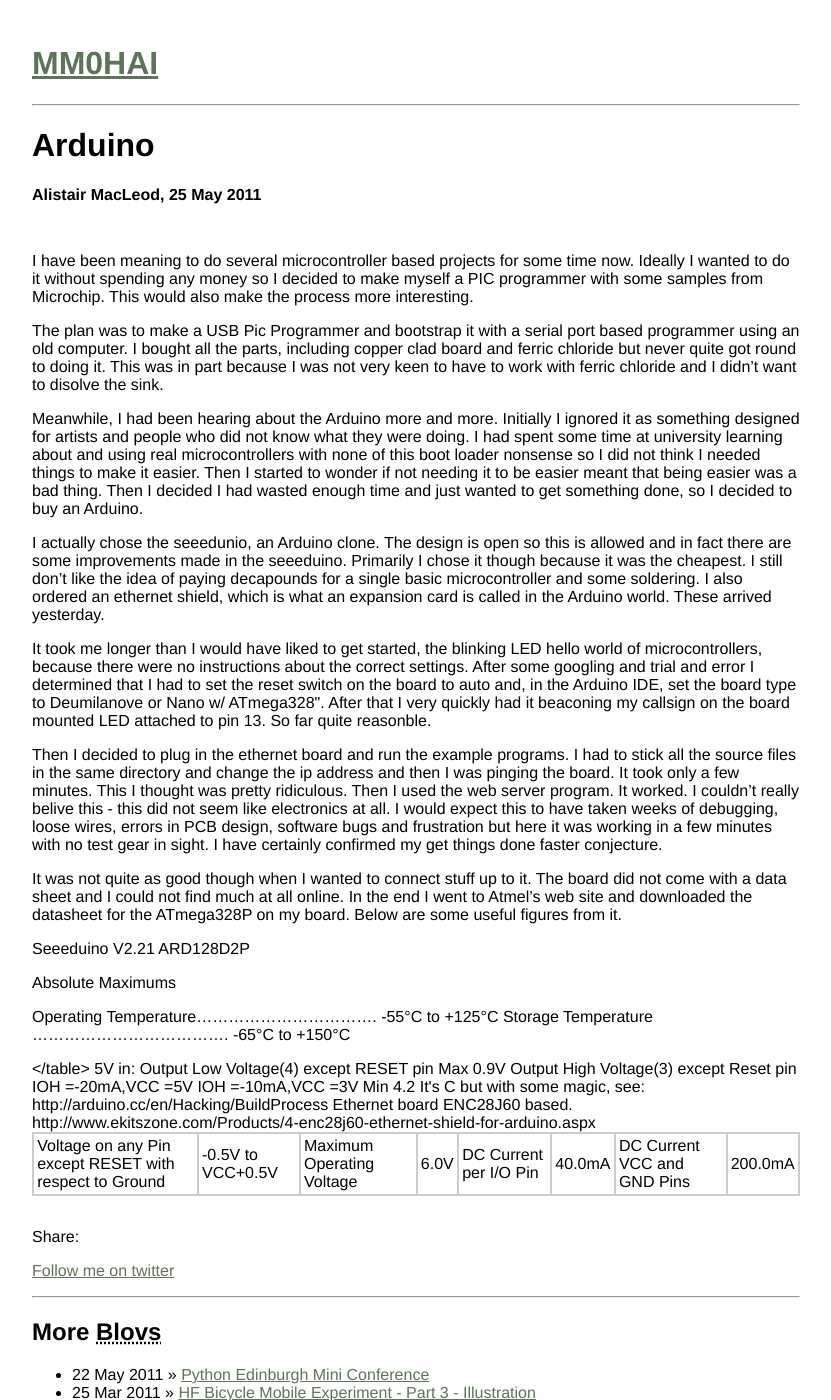
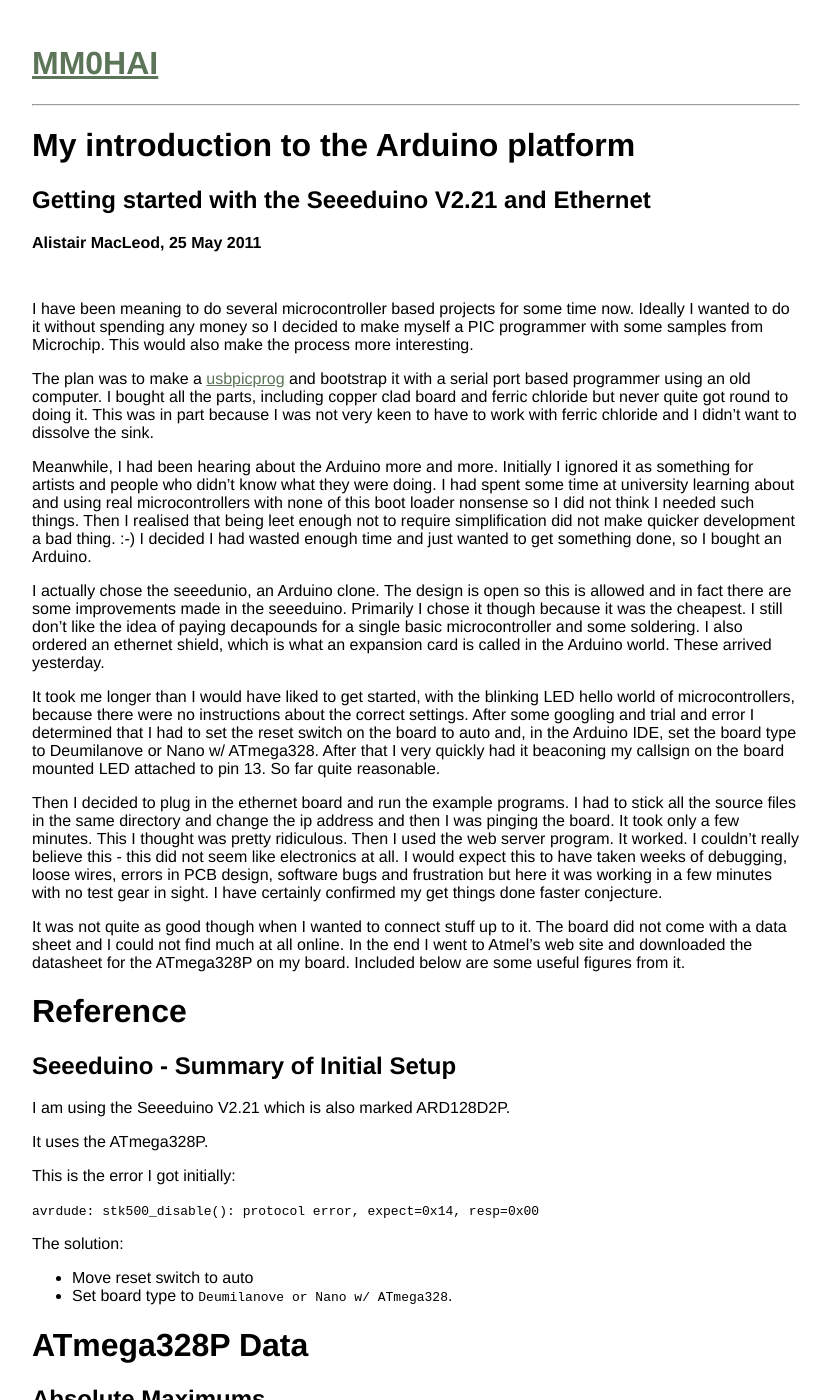
Before and after one commit to anm/anm.github.com, a Jekyll site: the page built from blog/_posts/2011-05-25-Arduino.md, in a window 1280 px wide and 1400 px high. Shown: the whole window, without its empty margins (224-1055 px from the left). Built offline with Jekyll 4.4.1, drawn with Linux system fonts in a browser that asks for light colours; Markdown is read by kramdown in place of the engine named in the settings; comment, search, counter and statistics services are not loaded; a style sheet for code colours, icons or effects is not loaded; some of the changed text lies outside the part shown.

Commit message:
Getting started with Seeeduino (Arduino clone) ready to publish.

```diff
--- a/blog/_posts/2011-05-25-Arduino.md
+++ b/blog/_posts/2011-05-25-Arduino.md
@@ -1,6 +1,7 @@
 ---
 layout: post
-title: Arduino
+title: My introduction to the Arduino platform
+subtitle: Getting started with the Seeeduino V2.21 and Ethernet
 background-colour: white
 ---
 
@@ -9,20 +10,21 @@
 myself a PIC programmer with some samples from Microchip. This would also make
 the process more interesting.
 
-The plan was to make a USB Pic Programmer <link> and bootstrap it with a
-serial port based programmer using an old computer.  I bought all the parts,
-including copper clad board and ferric chloride but never quite got round to
-doing it. This was in part because I was not very keen to have to work with
-ferric chloride and I didn't want to disolve the sink.
+The plan was to make a <a href="http://usbpicprog.org/">usbpicprog</a> and
+bootstrap it with a serial port based programmer using an old computer.  I
+bought all the parts, including copper clad board and ferric chloride but
+never quite got round to doing it. This was in part because I was not very
+keen to have to work with ferric chloride and I didn't want to dissolve the
+sink.
 
 Meanwhile, I had been hearing about the Arduino more and more. Initially I
-ignored it as something designed for artists and people who did not know what
-they were doing. I had spent some time at university learning about and using
-real microcontrollers with none of this boot loader nonsense so I did not
-think I needed things to make it easier. Then I started to wonder if not
-needing it to be easier meant that being easier was a bad thing. Then I
-decided I had wasted enough time and just wanted to get something done, so I
-decided to buy an Arduino.
+ignored it as something for artists and people who didn't know what they were
+doing. I had spent some time at university learning about and using real
+microcontrollers with none of this boot loader nonsense so I did not think I
+needed such things. Then I realised that being leet enough not to require
+simplification did not make quicker development a bad thing. :-) I decided I
+had wasted enough time and just wanted to get something done, so I bought an
+Arduino.
 
 I actually chose the seeedunio, an Arduino clone. The design is open so this
 is allowed and in fact there are some improvements made in the
@@ -31,19 +33,19 @@
 and some soldering. I also ordered an ethernet shield, which is what an
 expansion card is called in the Arduino world. These arrived yesterday.
 
-It took me longer than I would have liked to get started, the blinking LED
+It took me longer than I would have liked to get started, with the blinking LED
 hello world of microcontrollers, because there were no instructions about the
 correct settings. After some googling and trial and error I determined that I
 had to set the reset switch on the board to auto and, in the Arduino IDE, set
-the board type to <type>Deumilanove or Nano w/ ATmega328"</type>.  After that
+the board type to <type>Deumilanove or Nano w/ ATmega328</type>.  After that
 I very quickly had it beaconing my callsign on the board mounted LED attached
-to pin 13. So far quite reasonble.
+to pin 13. So far quite reasonable.
 
 Then I decided to plug in the ethernet board and run the example programs.  I
 had to stick all the source files in the same directory and change the ip
 address and then I was pinging the board. It took only a few minutes. This I
 thought was pretty ridiculous. Then I used the web server program. It
-worked. I couldn't really belive this - this did not seem like electronics at
+worked. I couldn't really believe this - this did not seem like electronics at
 all. I would expect this to have taken weeks of debugging, loose wires, errors
 in PCB design, software bugs and frustration but here it was working in a few
 minutes with no test gear in sight. I have certainly confirmed my get things
@@ -52,33 +54,54 @@
 It was not quite as good though when I wanted to connect stuff up to it. The
 board did not come with a data sheet and I could not find much at all online.
 In the end I went to Atmel's web site and downloaded the datasheet for the
-ATmega328P on my board. Below are some useful figures from it.
+ATmega328P on my board. Included below are some useful figures from it.
 
-Seeeduino V2.21
-ARD128D2P
+Reference
+=========
+
+Seeeduino - Summary of Initial Setup
+-----------------------------------
+
+I am using the Seeeduino V2.21 which is also marked ARD128D2P.
+
+It uses the ATmega328P.
+
+This is the error I got initially:
+
+<code>avrdude: stk500_disable(): protocol error, expect=0x14, resp=0x00</code>
+
+The solution:
+
+- Move reset switch to auto
+- Set board type to <code>Deumilanove or Nano w/ ATmega328</code>.
+
+ATmega328P Data
+===============
 
 Absolute Maximums
+-----------------
 
-Operating Temperature.................................. -55°C to +125°C Storage Temperature ..................................... -65°C to +150°C
 <table>
-<td>Voltage on any Pin except RESET with respect to Ground</td> <td>-0.5V to VCC+0.5V</td>
-<td>Maximum Operating Voltage</td><td>6.0V</td>
-<td>DC Current per I/O Pin</td><td>40.0mA
-<td>DC Current VCC and GND Pins</td><td>200.0mA</td>
+<tr><td>Operating Temperature</td><td>-55°C to +125°C</td></tr>
+<tr><td>Voltage on any Pin except RESET with respect to Ground</td> <td>-0.5V to VCC+0.5V</td></tr>
+<tr><td>Maximum Operating Voltage</td><td>6.0V</td></tr>
+<tr><td>DC Current per I/O Pin</td><td>40.0mA</tr>
+<tr><td>DC Current VCC and GND Pins</td><td>200.0mA</td></tr>
 </table>
 
-5V in:
-Output Low Voltage(4) except RESET pin Max 0.9V
+Programming
+-----------
 
-
-Output High Voltage(3) except Reset pin
-IOH =-20mA,VCC =5V IOH =-10mA,VCC =3V
-Min 4.2
-
-
-It's C but with some magic, see: http://arduino.cc/en/Hacking/BuildProcess
+The Arduino environment uses C but with some magic, see
+<a href="http://arduino.cc/en/Hacking/BuildProcess">Arduino Build Process</a>.
 
 
 Ethernet board
-ENC28J60 based.
-http://www.ekitszone.com/Products/4-enc28j60-ethernet-shield-for-arduino.aspx
+--------------
+
+It's ENC28J60 based. This is not the same as the official one, which uses the
+Wiznet W5100.
+
+Bought from <a
+href="http://www.ekitszone.com/Products/4-enc28j60-ethernet-shield-for-arduino.aspx">ekitszone</a>.
+Looks well made and works.
```
